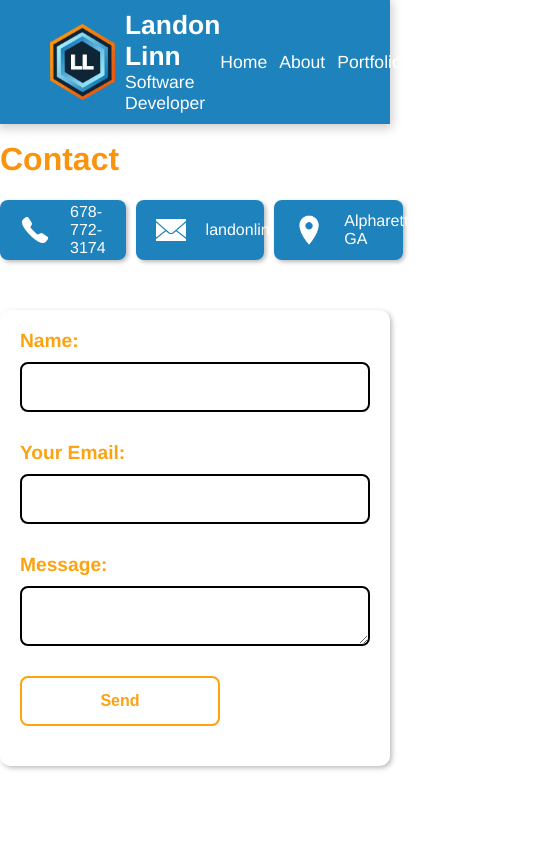
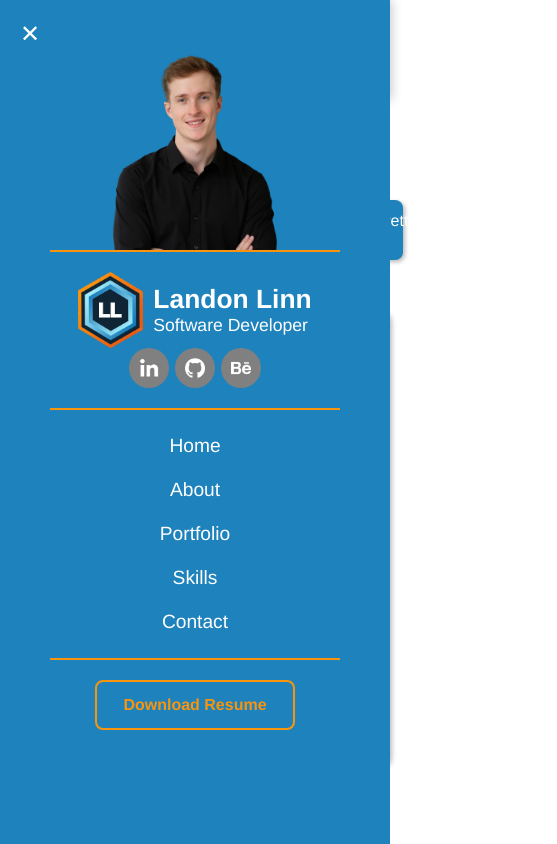
Before and after one commit to LandonLinn/Personal-Website, a React (Vite) app: page /Contact in a window 390 px wide. Shown: the top 844 px of the page, 557 px wide, since content can reach past the window. Built offline with nearby package versions, Linux system fonts and the light colour scheme.

Commit message:
Created Hamburger and Sidemenu

```diff
--- a/src/components/Nav/Nav.css
+++ b/src/components/Nav/Nav.css
@@ -1,4 +1,4 @@
-.nav-bar{
+.nav-bar-links{
     display: flex;
     align-items: center;
     gap: 12px;
--- a/src/components/Nav/Nav.jsx
+++ b/src/components/Nav/Nav.jsx
@@ -36,8 +36,7 @@ const Nav = () => {
     };
 
     return(
-        <nav className="content-wrapper">
-            <div className="nav-bar">
+        <nav className="nav-bar-links">
             <Link to="/" onClick={handleHomeClick}>Home</Link>
 
             <ScrollLink
@@ -83,8 +82,6 @@ const Nav = () => {
                 </a>
             </Link> */}
 
-            </div>
-
         </nav>
     );
 }
--- /dev/null
+++ b/src/components/sideMenu/SideMenu.css
@@ -0,0 +1,87 @@
+.sidemenu-container{
+    position: fixed;
+    top: 0;
+    left: 0;
+    right: 0;
+    bottom: 0;
+    background: rgba(0, 0, 0, 0.7);
+    z-index: 999;
+}
+
+.sidemenu {
+    width: 400px;
+    height: 100%;
+    background-color: #1e82bd;
+    padding: 50px;
+    overflow-y: scroll;
+}
+
+.closeButt {
+    position: absolute;
+    top: 20px;
+    left: 20px;
+    font-size: 24px;
+    cursor: pointer;
+}
+
+.sidemenu-content{
+    display: flex;
+    flex-direction: column;
+    align-items: center;
+    gap: 20px;
+}
+
+.headshot{
+    width: 100%;
+    display: flex;
+    flex-direction: column;
+    align-items: center;
+}
+
+.divider {
+    border: 1px solid #fa940d;
+    margin: 0px;
+    width: 100%;
+}
+
+.sidemenu-headshot{
+    height: 200px;
+    width: auto;
+}
+
+.sidemenu-components{
+    width: 100%;
+    display: flex;
+    flex-direction: column;
+    align-items: center;
+    gap: 20px;
+}
+
+.sidemenu-info{
+    display: flex;
+    flex-direction: column;
+    align-items: center;
+}
+
+.sidemenu-links .nav-bar-links{
+    display: flex;
+    flex-direction: column;
+    color: white;
+}
+
+.sidemenu-links .nav-bar-links a{
+    color: white;
+    text-decoration: none;
+    font-size: 1.2rem;
+    margin: 5px 0px;
+}
+
+.sidemenu-links .nav-bar-links a:hover{
+    color: #fa940d;
+}
+
+@media screen and (max-width: 426px) {
+    .sidemenu {
+        width: 100%;
+    }
+}
--- /dev/null
+++ b/src/components/sideMenu/SideMenu.jsx
@@ -0,0 +1,49 @@
+import React from "react";
+import "./SideMenu.css";
+
+// Import Components
+import Nav from "../Nav/Nav";
+import NameLogo from "../namelogo/NameLogo";
+import SocialButts from "../socialButtons/SocialButts";
+import ResumeDown from "../resumeButton/ResumeDown";
+
+const SideMenu = () => {
+    return(
+        <div className="sidemenu-container">
+            <div className="sidemenu">
+                {/* Close Button */}
+                <div className="closeButt">✕</div>
+
+                {/* Card Content */}
+                <div className="sidemenu-content">
+                    <div className="headshot">
+                        <img src="../../src/assets/Headshot-colored.png" className="sidemenu-headshot" alt="My Headshot on Side Menu" />
+                        <hr className="divider" />
+                    </div>
+
+
+                    <div className="sidemenu-components">
+                        <div className="sidemenu-info">
+                            <NameLogo></NameLogo>
+                            <SocialButts></SocialButts>
+                        </div>
+
+                        <hr className="divider" />
+
+                        <div className="sidemenu-links">
+                            <Nav />
+                        </div>
+
+                        <hr className="divider" />
+
+                        <ResumeDown></ResumeDown>
+
+                    </div>
+                </div>
+            </div>
+
+        </div>
+    );
+}
+
+export default SideMenu;
--- a/src/features/header/Header.css
+++ b/src/features/header/Header.css
@@ -61,3 +61,35 @@ header{
     background-color: #fa940d;
     color: white;
 }
+
+/* Hamburger Menu */
+.hamburger-menu{
+    display: none;
+}
+
+.hamLine{
+    height: 20%;
+    background-color: white;
+    border-radius: 8px;
+}
+
+/* Responsivenss */
+@media screen and (max-width: 768px) {
+    header .nav-bar {
+        display: none;
+    }
+
+    .hamburger-menu{
+        display: flex;
+        flex-direction: column;
+        justify-content: space-between;
+        height: 25px;
+        width: 30px;
+    }
+
+    .header-container{
+        justify-content: flex-start;
+        gap: 20px;
+    }
+
+  }
--- a/src/features/header/Header.jsx
+++ b/src/features/header/Header.jsx
@@ -5,16 +5,35 @@ import "./Header.css";
 import Nav from "../../components/Nav/Nav";
 import NameLogo from "../../components/namelogo/NameLogo";
 
+// Import SideMenu Component
+import SideMenu from "../../components/sideMenu/SideMenu";
+
 const Header = () => {
 
+    const handleHamMenu = () => {
+
+    };
 
     return(
         <header>
             <div className="content-wrapper">
                 <div className="header-container">
+                    {/* Hamburger Menu */}
+                    <div className="hamburger-menu" >
+                        <div className="hamLine"></div>
+                        <div className="hamLine"></div>
+                        <div className="hamLine"></div>
+                    </div>
+
+                    {/* Side Menu */}
+                    <SideMenu></SideMenu>
+
+                    {/* Logo, Name, Occupation */}
                     <div className="name-title">
                         <NameLogo></NameLogo>
                     </div>
+
+                    {/* Nav Bar */}
                     <div className="nav-bar">
                         <Nav></Nav>
                     </div>
--- a/src/features/portfolio/Portfolio.css
+++ b/src/features/portfolio/Portfolio.css
@@ -86,3 +86,13 @@
     flex-basis: 30%;
     height: 400px;
 }
+
+.projectLinks{
+    text-decoration: none;
+    color: gray;
+}
+
+.projectLinks:hover{
+    text-decoration: underline;
+    color: #fa940d;
+}
--- a/src/features/portfolio/Portfolio.jsx
+++ b/src/features/portfolio/Portfolio.jsx
@@ -123,12 +123,12 @@ const Portfolio = () => {
                             <p>{activeProject.role}</p>
                             <br />
                             <h3>Links to Project:</h3>
-                            <p>Live Demo: <a href={activeProject.demoLink} target="blank">Preview</a></p>
+                            <p>Live Demo: <a href={activeProject.demoLink} className="projectLinks" target="blank">Preview</a></p>
                             {activeProject.behanceLink !== "" && (
-                                <p>Project Images: <a href={activeProject.behanceLink} target="blank">Preview</a></p>
+                                <p>Project Images: <a href={activeProject.behanceLink} className="projectLinks" target="blank">Preview</a></p>
                             )}
                             {activeProject.githubLink !== "" && (
-                                <p>Project Files: <a href={activeProject.githubLink} target="blank">Preview</a></p>
+                                <p>Project Files: <a href={activeProject.githubLink} className="projectLinks" target="blank">Preview</a></p>
                             )}
 
                             <hr />
```
Lines whose indentation alone changed are shown as unchanged.
